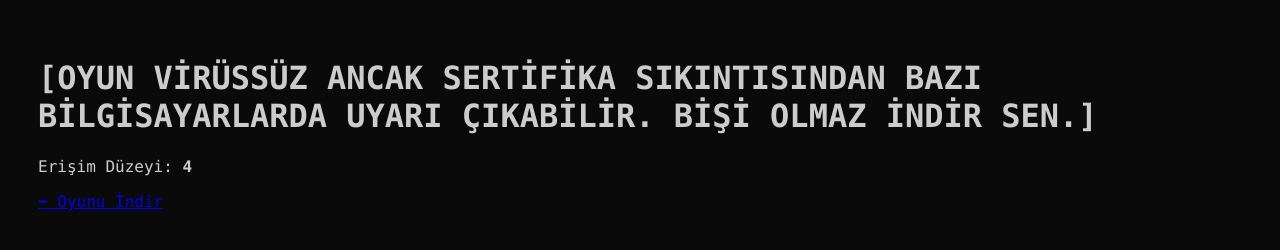
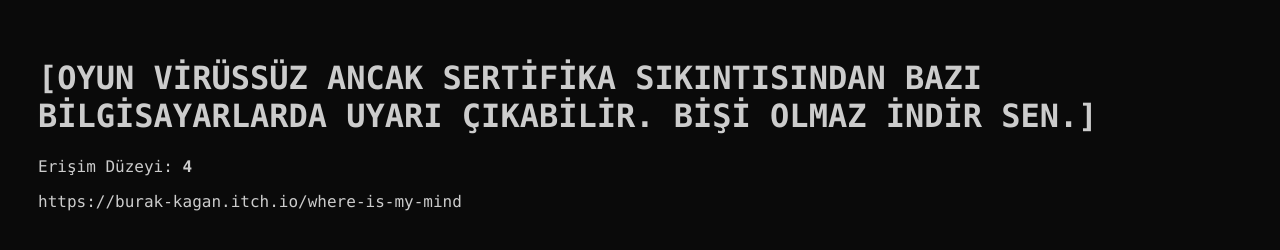
Before and after one commit to tuhatlabs/tuhatlabs.github.io, a plain HTML site: page archive-zT9nW1sQ47kD/XCV-SFG/index.html in a window 1280 px wide. Drawn offline with Linux system fonts and the light colour scheme.

Commit message:
Add download link for the game
Added a link to the game download page.

```diff
--- a/archive-zT9nW1sQ47kD/XCV-SFG/index.html
+++ b/archive-zT9nW1sQ47kD/XCV-SFG/index.html
@@ -20,7 +20,7 @@ body {
 <h1>[OYUN VİRÜSSÜZ ANCAK SERTİFİKA SIKINTISINDAN BAZI BİLGİSAYARLARDA UYARI ÇIKABİLİR. BİŞİ OLMAZ İNDİR SEN.]</h1>
 <p>Erişim Düzeyi: <b>4</b></p>
 
-<a href="mygame_1.0.zip" download>➡ Oyunu İndir</a>
+<p>https://burak-kagan.itch.io/where-is-my-mind</p>
 
 </body>
 </html>
```
